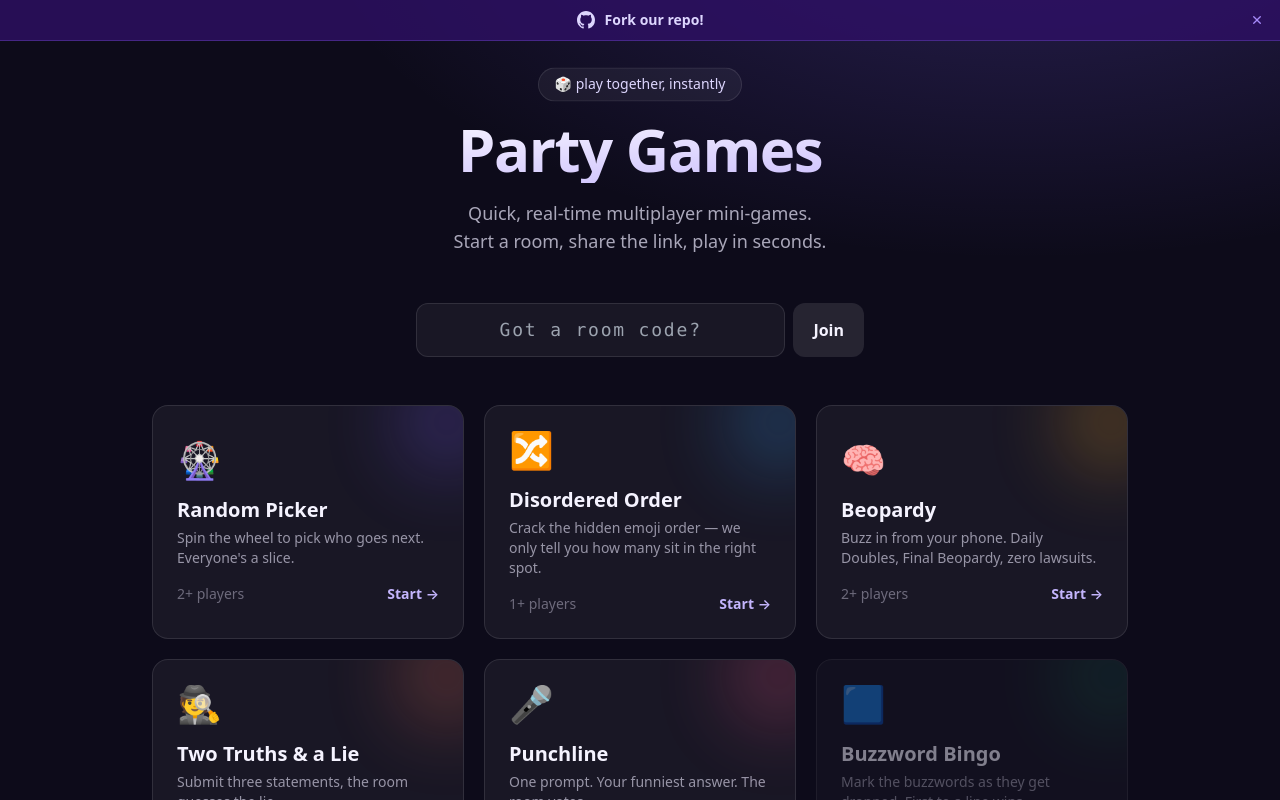
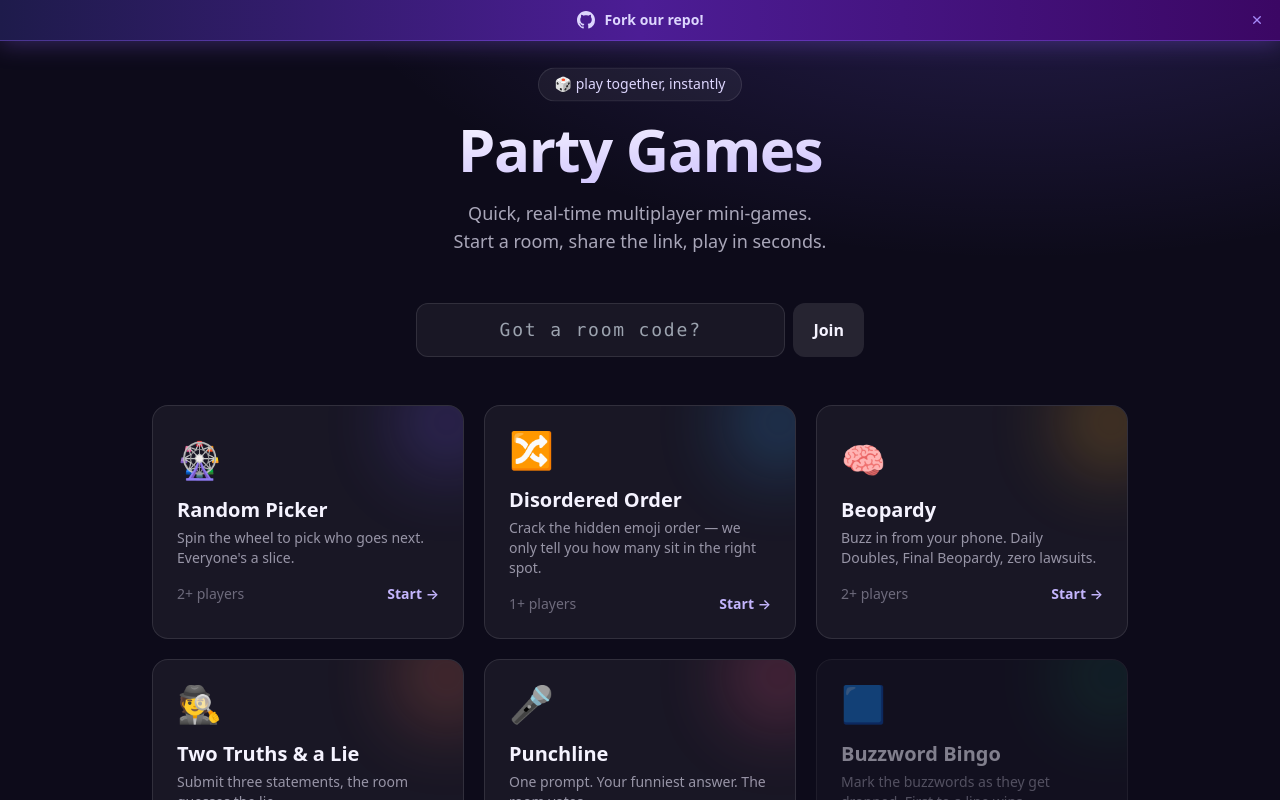
Before and after one commit to ld-bubble/party-games-clone, a Next.js app: page / in a window 1280 px wide. Shown: the top 800 px of the page. Built offline with nearby package versions, Linux system fonts and the light colour scheme.

Commit message:
agent 87a21e20: write src/app/page.tsx

```diff
--- a/src/app/page.tsx
+++ b/src/app/page.tsx
@@ -33,7 +33,7 @@ export default function Home() {
   return (
     <>
       {bannerVisible && (
-        <div className="relative flex w-full items-center justify-center border-b border-violet-500/30 bg-violet-950/80">
+        <div className="relative flex w-full items-center justify-center border-b border-violet-500/40 bg-gradient-to-r from-indigo-950 via-violet-900 to-purple-950 shadow-[0_2px_24px_0_rgba(139,92,246,0.35)]">
           <a
             href="https://github.com/ld-bubble/party-games-clone"
             target="_blank"
```
